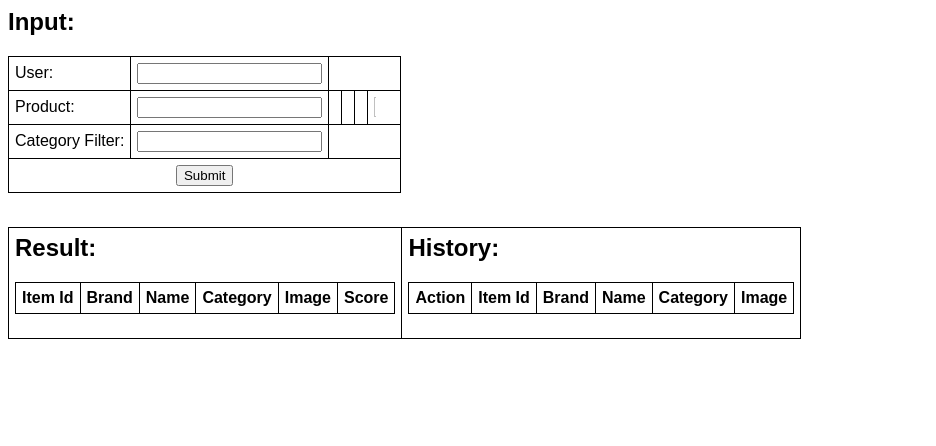
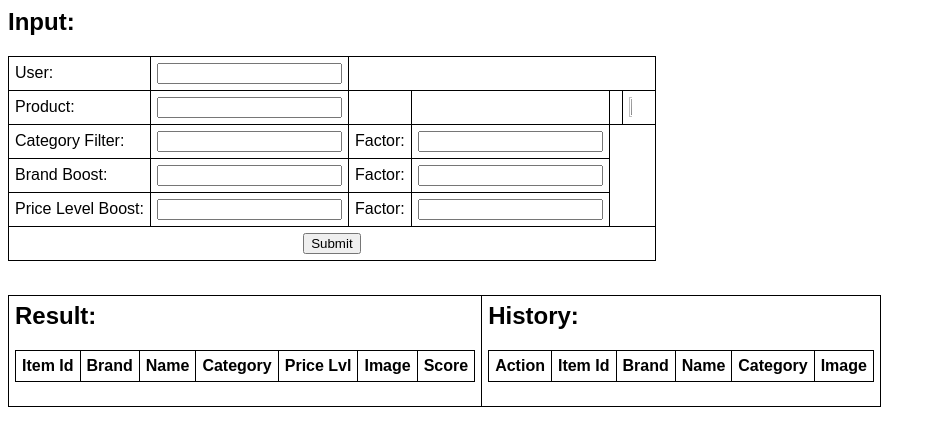
Before and after one commit to patng323/learn, a Django app: template django/mysite/price/templates/price/search.html in a window 1280 px wide. Shown: the top 446 px of the page, without its empty margins (0-936 px from the left). Run offline with Django 3.2, Linux system fonts and the light colour scheme; the template is opened without the code that fills it, so the values that code supplies are empty; parts of the project's set-up code (start-up, migrations or seed data) failed here and were passed over.

Commit message:
Brand and price level boost Use 0.0.0.0 for runserver

```diff
--- a/django/mysite/price/__init__.py
+++ b/django/mysite/price/__init__.py
@@ -8,8 +8,8 @@ def initProductInfo():
     imgBase = "http://www.price.com.hk/space/product/"
     if productDf is None:
         print "productDf inited"
-        productDf = pd.read_csv(dataPath,
-                names=['id', 'brand', 'name', 'c0_id', 'c0', 'c1_id', 'c1', 'c2_id', 'c2', 'priceType', 'price', 'img' ])
+        productDf = pd.read_csv(dataPath, sep = '\t',
+                names=['id', 'brand', 'name', 'c0_id', 'c0', 'c1_id', 'c1', 'c2_id', 'c2', 'priceType', 'price', 'img', 'priceLevel' ])
         productDf.set_index('id', inplace=True)
         productDf.ix[:,'img'] = imgBase + productDf.ix[:, 'img']
 
--- a/django/mysite/price/templates/price/search.html
+++ b/django/mysite/price/templates/price/search.html
@@ -28,11 +28,25 @@ th, td {
         <td>{{ itemProduct.brand }}</td>
         <td>{{ itemProduct.name}}</td>
         <td>{{ itemProduct.cat }}</td>
-        <td><img src="{{ itemProduct.img }}" style="width: 8%; height: 8%"></td>
+        <td><img src="{{ itemProduct.img }}" style="height: 15%"></td>
     </tr>
     <tr>
         <td>Category Filter:</td>
-        <td><input name="c" type="text" value="{{cat}}"></td>
+        <td><input name="cat" type="text" value="{{cat}}"></td>
+        <td>Factor:</td>
+        <td><input name="catFactor" type="text" value="{{catFactor}}"></td>
+    </tr>
+    <tr>
+        <td>Brand Boost:</td>
+        <td><input name="brandBst" type="text" value="{{brandBst}}"></td>
+        <td>Factor:</td>
+        <td><input name="brandFactor" type="text" value="{{brandFactor}}"></td>
+    </tr>
+    <tr>
+        <td>Price Level Boost:</td>
+        <td><input name="priceBst" type="text" value="{{priceBst}}"></td>
+        <td>Factor:</td>
+        <td><input name="priceFactor" type="text" value="{{priceFactor}}"></td>
     </tr>
     <tr>
         <td colspan="6" align="center"><input type="submit" value="Submit"></td>
@@ -50,6 +64,7 @@ th, td {
         <th>Brand</th>
         <th>Name</th>
         <th>Category</th>
+        <th>Price Lvl</th>
         <th>Image</th>
         <th>Score</th>
     </tr>
@@ -59,7 +74,8 @@ th, td {
         <td>{{ item.product.brand }}</td>
         <td>{{ item.product.name}}</td>
         <td>{{ item.product.cat }}</td>
-        <td><img src="{{ item.product.img }}" style="width: 18%; height: 18%"></td>
+        <td>{{ item.product.priceLevel }}</td>
+        <td><img src="{{ item.product.img }}" style="height: 15%"></td>
         <td>{{ item.score }}</td>
     </tr>
 {% endfor %}
@@ -84,7 +100,7 @@ th, td {
         <td>{{ item.product.brand }}</td>
         <td>{{ item.product.name}}</td>
         <td>{{ item.product.cat }}</td>
-        <td><img src="{{ item.product.img }}" style="width: 18%; height: 18%"></td>
+        <td><img src="{{ item.product.img }}" style="height: 15%"></td>
     </tr>
 {% endfor %}
 </table></td>
```
Also changed, not shown: django/mysite/price/views.py (+55 -15 lines), 1 other file.
